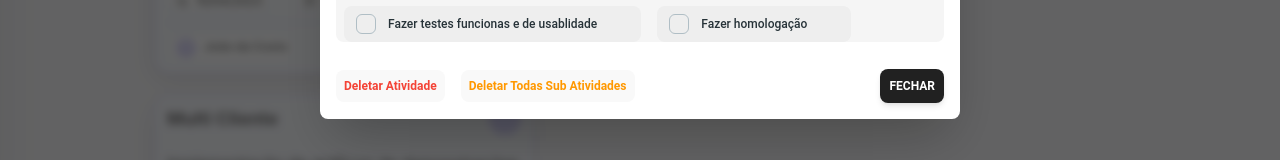
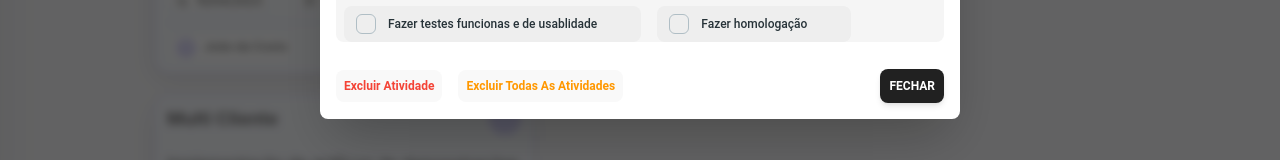
Before and after one commit to Yowani24/taskflow2, a React (Vite) app: page / in a window 1280 px wide. Both pictures are taken after a click on the element 505 px from the left and 260 px from the top of the page. Shown: the part 601-761 px from the top of the page. Built offline with nearby package versions, Linux system fonts and the light colour scheme; some icons are missing.

Commit message:
Feat: ajustes de buttons

```diff
--- a/hook/translations/translations_en.json
+++ b/hook/translations/translations_en.json
@@ -25,5 +25,7 @@
   "startDate": "Start date",
   "endDate": "End date",
   "cleanFilter": "Clean filter",
-  "clean": "Clean"
+  "clean": "Clean",
+  "deleteActivity": "Delete activity",
+  "deleteAllSubactivities": "Delete all subactivities"
 }
--- a/hook/translations/translations_pt.json
+++ b/hook/translations/translations_pt.json
@@ -25,5 +25,7 @@
   "startDate": "Data início",
   "endDate": "Data fim",
   "cleanFilter": "Limpar filtro",
-  "clean": "Limpar"
+  "clean": "Limpar",
+  "deleteActivity": "Excluir atividade",
+  "deleteAllSubactivities": "Excluir todas as atividades"
 }
--- a/src/components/taskFlowApp/TaskDetails.jsx
+++ b/src/components/taskFlowApp/TaskDetails.jsx
@@ -189,14 +189,14 @@ export function TaskDetails({ taskData, taskName, status }) {
               variant="text"
               color="red"
             >
-              Deletar atividade
+              {translations.deleteActivity}
             </Button>
             <Button
               className="px-2 py-2 hidden md:flex capitalize border-none outline-none"
               variant="text"
               color="orange"
             >
-              Deletar todas sub atividades
+              {translations.deleteAllSubactivities}
             </Button>
           </div>
           <Button
```
